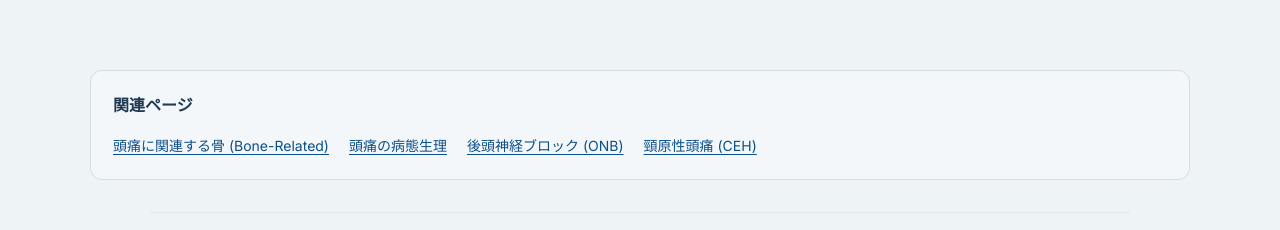
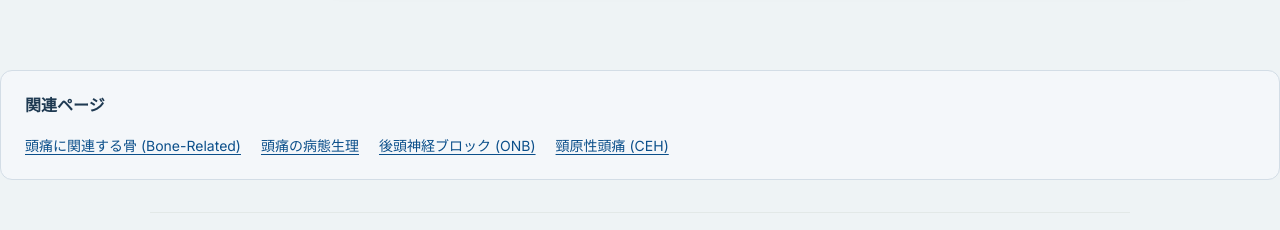
Before and after one commit to myoshi2891/Medical-Studies, a Next.js app in the folder web-next/: page /anatomy in a window 1280 px wide. Shown: the part 4770-5000 px from the top of the page. Built offline with nearby package versions, Linux system fonts and the light colour scheme; no server answers.

Commit message:
fix(web-next): align related-links max-width with page layout and set sidebar top offset

```diff
--- a/web-next/app/globals.css
+++ b/web-next/app/globals.css
@@ -41,6 +41,11 @@ body.has-common-header {
   /* 初回ペイント時は DisclaimerBanner が高さを測る前なので、保守的な既定値（44px）で
      本文がバナー下に隠れるのを防ぐ。マウント後に --ch-disclaimer-height が実測値で上書きされる。 */
   margin-top: calc(var(--ch-height) + var(--ch-disclaimer-height, 44px) + 10px);
+}
+
+body.has-common-header .sidebar {
+  top: calc(var(--ch-height) + var(--ch-disclaimer-height, 44px) + 10px);
+  height: calc(100vh - var(--ch-height) - var(--ch-disclaimer-height, 44px) - 20px);
 }
 
 .ch-disclaimer {
@@ -649,12 +654,13 @@ body.has-common-header {
   --rl-heading: #1f3a52;
   --rl-link: #0b4f8a;
 
-  max-width: 1100px;
-  margin: 40px auto 8px;
-  padding: 20px 22px;
+  max-width: 1360px;
+  margin: 40px auto 32px;
+  padding: 20px 24px;
   border: 1px solid var(--rl-border);
   border-radius: 12px;
   background: var(--rl-surface);
+  box-sizing: border-box;
 }
 
 .related-links h2 {
```
